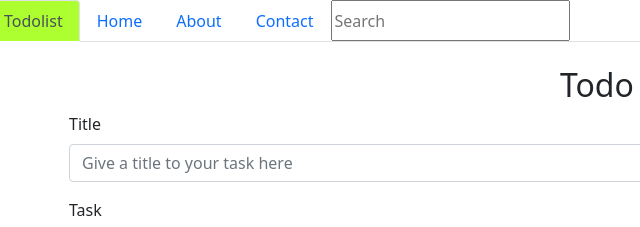
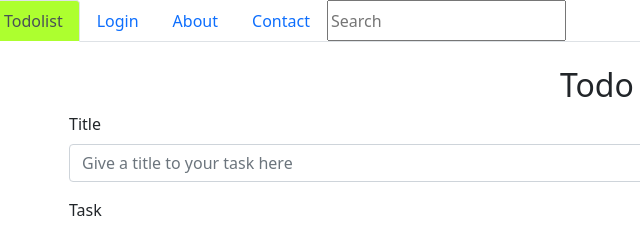
Before and after one commit to ExcitedRutvik/TodoList, a plain HTML site: page index.html in a window 1280 px wide. Shown: the top 227 px of the page, 13-653 px from the left. Drawn offline with nearby package versions, Linux system fonts and the light colour scheme.

Commit message:
login on page

```diff
--- a/index.html
+++ b/index.html
@@ -19,7 +19,7 @@
             <a class="nav-link active" aria-current="page" style="background-color: greenyellow" href="#">Todolist</a>
         </li>
         <li class="nav-item">
-            <a class="nav-link" href="#">Home</a>
+            <a class="nav-link" href="/login.html">Login</a>
         </li>
         <li class="nav-item">
             <a class="nav-link" href="#">About</a>
```
